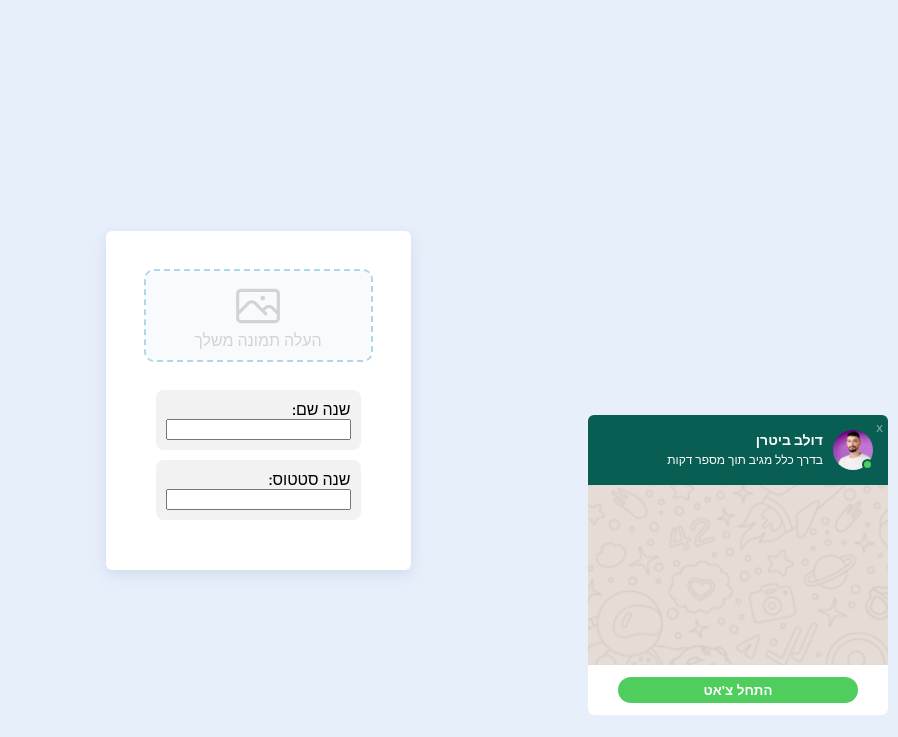
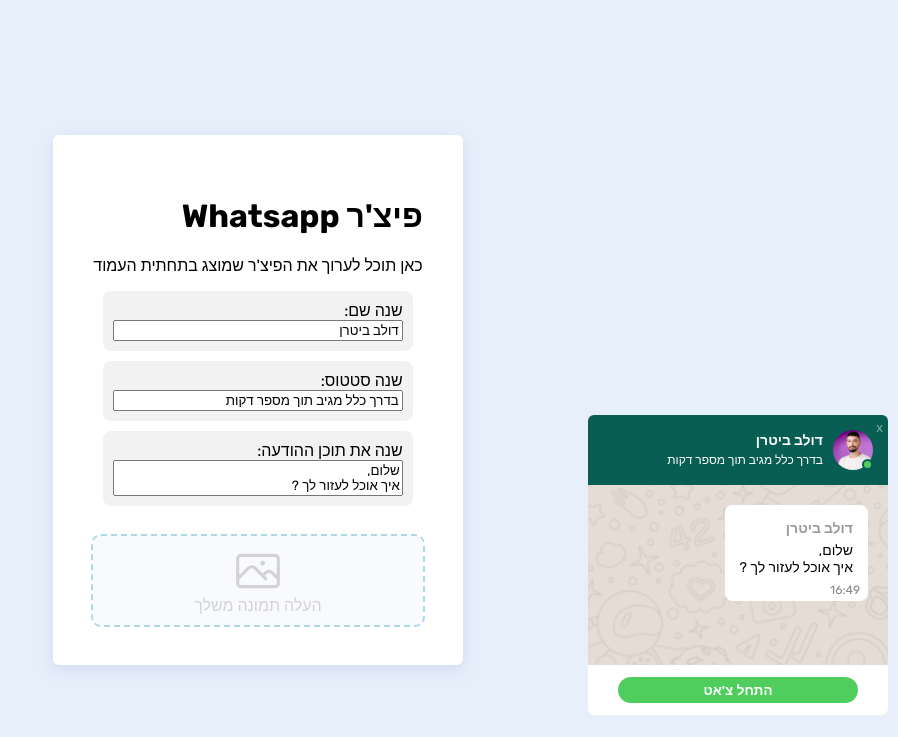
Before and after one commit to DolevBitran/sht-im-doing-jquery, a website: page index.html in a window 1280 px wide. Both pictures are taken after a click on the link 1245 px from the left and 765 px from the top of the page. Shown: the top 737 px of the page, without its empty margins (382-1280 px from the left). Drawn offline with nearby package versions, Linux system fonts and the light colour scheme.

Commit message:
adding message

```diff
--- a/index.html
+++ b/index.html
@@ -21,6 +21,28 @@
     <!-- JQuery file -->
     <div id="whatsapp_feature"></div>
     <div class="feature-gui">
+        <h1>פיצ'ר Whatsapp</h1>
+        <p>
+            כאן תוכל לערוך את הפיצ'ר שמוצג בתחתית העמוד
+        </p>
+
+        <div class="text-input-container">
+            שנה שם:
+            <input id="name-input" type="text" accept="text" value="דולב ביטרן" />
+        </div>
+
+        <div class="text-input-container">
+            שנה סטטוס:
+            <input id="status-input" type="text" accept="text" value="בדרך כלל מגיב תוך מספר דקות" />
+        </div>
+
+        <div class="text-input-container">
+            שנה את תוכן ההודעה:
+            <textarea id="message-input" type="textarea" accept="text"
+                oninput='this.style.height = "";this.style.height = this.scrollHeight + "px"'>שלום,
+איך אוכל לעזור לך ?</textarea>
+        </div>
+
         <div class="image-upload-container">
             <svg id="image-upload-icon" xmlns="http://www.w3.org/2000/svg" fill="none" viewBox="0 0 24 24"
                 stroke-width="1.5" stroke="currentColor" class="w-6 h-6">
@@ -34,15 +56,6 @@
 
         </div>
 
-        <div class="text-input-container">
-            שנה שם:
-            <input id="name-input" type="text" accept="text" />
-        </div>
-
-        <div class="text-input-container">
-            שנה סטטוס:
-            <input id="status-input" type="text" accept="text" />
-        </div>
     </div>
 
 
--- a/main.js
+++ b/main.js
@@ -30,6 +30,8 @@
                 opacity: 1,
                 top: -25,
             }, 150);
+
+
         }
 
         const closeChatbox = () => {
@@ -82,5 +84,12 @@
             $status.text(e.target.value)
         })
 
+        const $messageInput = $('#message-input')
+        const $message = $('.whatsapp__chatbox--body-message')
+        $messageInput.on('change', e => {
+            console.log(e.target.value)
+            $message.text(e.target.value)
+        })
+
     })
 })
--- a/style.css
+++ b/style.css
@@ -37,7 +37,7 @@
     /* outline-offset: -4px; */
     background-color: rgba(231, 239, 251, 0.3);
     padding: 10px;
-    margin-bottom: 30px;
+    margin-top: 30px;
     cursor: pointer;
     color: lightgray;
 }
@@ -67,6 +67,16 @@
 
 .text-input-container input:focus-within {
     outline: unset;
+}
+
+textarea {
+    resize: none;
+    text-align: start;
+    overflow: hidden;
+}
+
+textarea, input {
+    font-family: 'Rubik', sans-serif;
 }
 
 .whatsapp__wrapper {
@@ -184,6 +194,29 @@
     /* background-color: blue; */
 }
 
+.whatsapp__chatbox--body-message--container {
+    position: relative;
+    margin: 20px;
+    padding: 15px;
+    padding-bottom: 25px;
+    width: fit-content;
+    background-color: #fff;
+    border-radius: 8px;
+    font-size: 14px;
+}
+.whatsapp__chatbox--body-message--container h1 {
+    margin-bottom: 5px;
+    color: #00000066;
+}
+
+.whatsapp__chatbox--body-message--container .time-stamp {
+    position: absolute;
+    right: 8px;
+    bottom: 4px;
+    font-size: 12px;
+    color: #11111180;
+}
+
 .whatsapp__chatbox--footer {
     position: absolute;
     display: flex;
--- a/whatsapp.html
+++ b/whatsapp.html
@@ -23,6 +23,14 @@
 
                 </div>
                 <div class="whatsapp__chatbox--body">
+                    <div class="whatsapp__chatbox--body-message--container">
+                        <h1 class="whatsapp__chatbox--header-info_name">דולב ביטרן</h1>
+                        <div class="whatsapp__chatbox--body-message">
+                            שלום,<br />
+                            איך אוכל לעזור לך ?
+                        </div>
+                        <span class="time-stamp">16:49</span>
+                    </div>
                 </div>
                 <div class="whatsapp__chatbox--footer">
                     <button class="whatsapp__chatbox--footer--action">
```
